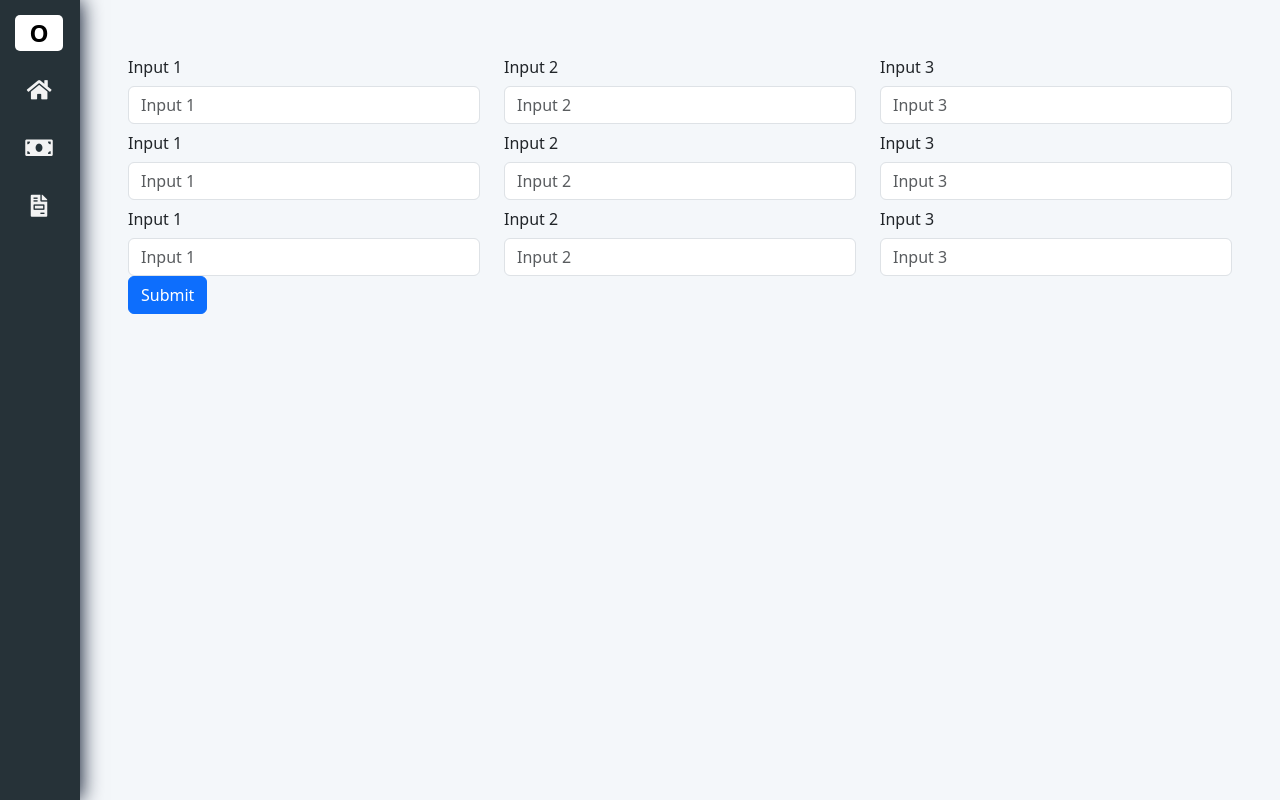
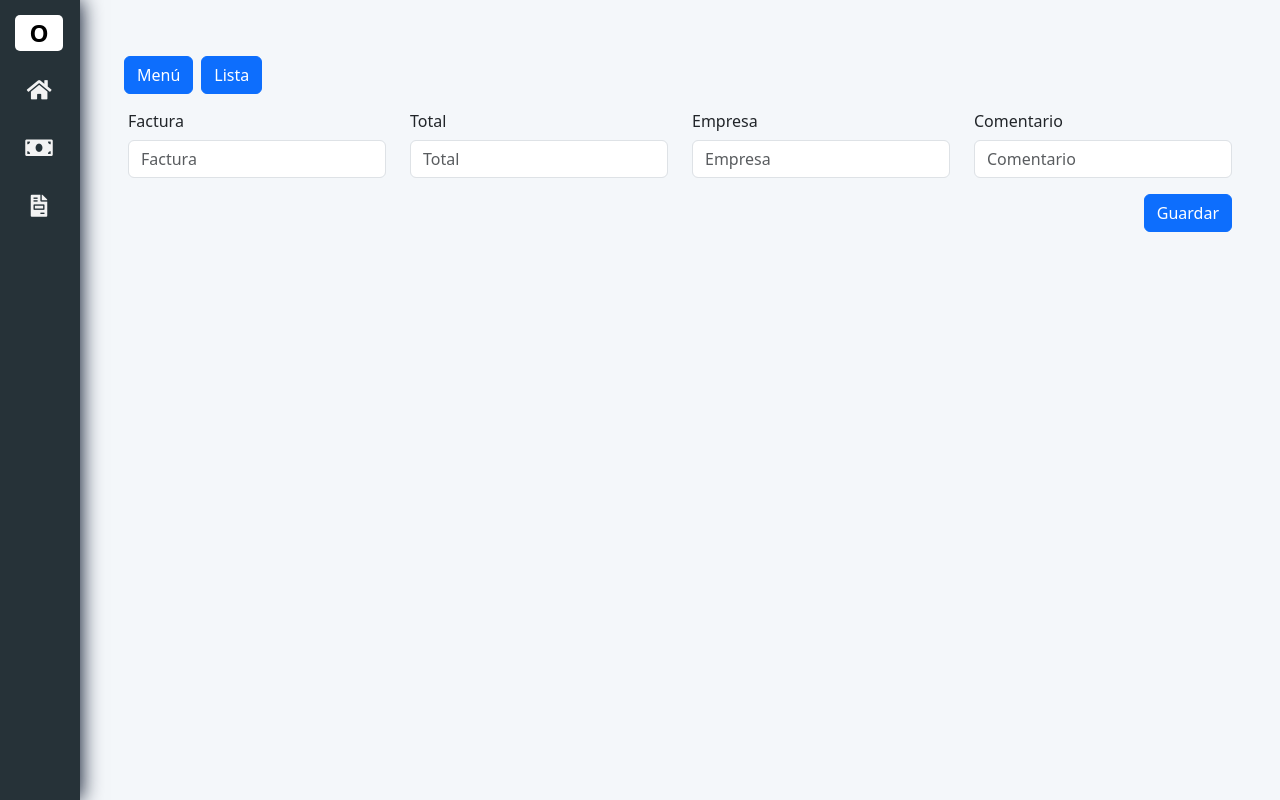
Before and after one commit to luiszelph/overpass-erp, an Angular app: page /nuevo-egresos in a window 1280 px wide. Built offline with nearby package versions, Linux system fonts and the light colour scheme.

Commit message:
Se modificaron los componentes egreso e ingreso

```diff
--- a/src/app/components/egresos/lista-egresos/lista-egresos.component.html
+++ b/src/app/components/egresos/lista-egresos/lista-egresos.component.html
@@ -1,3 +1,13 @@
+<div class="row">
+  <div class="col-md-2 p-2">
+    <button class="btn btn-primary me-2" type="button" [routerLink]="['/egresos']">
+      Menú
+    </button>
+    <button class="btn btn-primary me-2" type="button" [routerLink]="['/nuevo-egresos']">
+      Nuevo
+    </button>
+  </div>
+</div>
 <div class="p-2">
     <table class="table">
         <thead>
--- a/src/app/components/egresos/nuevo-egresos/nuevo-egresos.component.html
+++ b/src/app/components/egresos/nuevo-egresos/nuevo-egresos.component.html
@@ -1,45 +1,33 @@
+<div class="row">
+  <div class="col-md-2 p-2">
+    <button class="btn btn-primary me-2" type="button" [routerLink]="['/egresos']">
+      Menú
+    </button>
+    <button class="btn btn-primary me-2" type="button" [routerLink]="['/lista-egresos']">
+      Lista
+    </button>
+  </div>
+</div>
 <form>
   <div class="form-group row">
-      <div class="col-sm-4">
-        <label for="input1" class="col-sm-2 col-form-label">Input 1</label>
-        <input type="text" class="form-control" id="input1" placeholder="Input 1">
+    <div class="col-sm-3">
+      <label class="col-sm-2 col-form-label">Factura</label>
+      <input type="number" class="form-control" id="factura" placeholder="Factura" name="factura">
     </div>
-      <div class="col-sm-4">
-        <label for="input2" class="col-sm-2 col-form-label">Input 2</label>
-        <input type="text" class="form-control" id="input2" placeholder="Input 2">
+    <div class="col-sm-3">
+      <label class="col-sm-2 col-form-label">Total</label>
+      <input type="number" class="form-control" id="total" placeholder="Total" name="total">
     </div>
-      <div class="col-sm-4">
-        <label for="input3" class="col-sm-2 col-form-label">Input 3</label>
-        <input type="text" class="form-control" id="input3" placeholder="Input 3">
+    <div class="col-sm-3">
+      <label class="col-sm-2 col-form-label">Empresa</label>
+      <input type="text" class="form-control" id="empresa" placeholder="Empresa" name="Empresa">
+    </div>
+    <div class="col-sm-3">
+      <label class="col-sm-2 col-form-label">Comentario</label>
+      <input type="text" class="form-control" id="comentario" placeholder="Comentario" name="comentario">
     </div>
   </div>
-    <div class="form-group row">
-        <div class="col-sm-4">
-          <label for="input1" class="col-sm-2 col-form-label">Input 1</label>
-          <input type="text" class="form-control" id="input1" placeholder="Input 1">
+  <div class="d-flex justify-content-end mt-3">
+      <button type="submit" class="btn btn-primary">Guardar</button>
   </div>
-        <div class="col-sm-4">
-          <label for="input2" class="col-sm-2 col-form-label">Input 2</label>
-          <input type="text" class="form-control" id="input2" placeholder="Input 2">
-        </div>
-        <div class="col-sm-4">
-          <label for="input3" class="col-sm-2 col-form-label">Input 3</label>
-          <input type="text" class="form-control" id="input3" placeholder="Input 3">
-        </div>
-      </div>
-      <div class="form-group row">
-        <div class="col-sm-4">
-          <label for="input1" class="col-sm-2 col-form-label">Input 1</label>
-          <input type="text" class="form-control" id="input1" placeholder="Input 1">
-        </div>
-        <div class="col-sm-4">
-          <label for="input2" class="col-sm-2 col-form-label">Input 2</label>
-          <input type="text" class="form-control" id="input2" placeholder="Input 2">
-        </div>
-        <div class="col-sm-4">
-          <label for="input3" class="col-sm-2 col-form-label">Input 3</label>
-          <input type="text" class="form-control" id="input3" placeholder="Input 3">
-        </div>
-      </div>
-    <button type="submit" class="btn btn-primary">Submit</button>
 </form>
--- a/src/app/components/ingresos/lista-ingresos/lista-ingresos.component.html
+++ b/src/app/components/ingresos/lista-ingresos/lista-ingresos.component.html
@@ -1,10 +1,11 @@
-<div class="container d-flex justify-content-end">
-  <div class="row">
-    <div class="col-md-2 p-2">
-      <button class="btn btn-primary me-2" type="button" [routerLink]="['/ingresos']">
-        Regresar
-      </button>
-    </div>
+<div class="row">
+  <div class="col-md-2 p-2">
+    <button class="btn btn-primary me-2" type="button" [routerLink]="['/ingresos']">
+      Menú
+    </button>
+    <button class="btn btn-primary me-2" type="button" [routerLink]="['/nuevo-ingresos']">
+      Nuevo
+    </button>
   </div>
 </div>
 
@@ -13,7 +14,7 @@
   <thead>
     <tr>
       <th scope="col">Número</th>
-      <th scope="col">Factura</th>
+      <th scope="col">Ticket</th>
       <th scope="col">Total</th>
       <th scope="col">Empresa</th>
       <th scope="col">Comentario</th>
@@ -22,7 +23,12 @@
   <tbody>
     <tr *ngFor="let ingreso of ingresos">
       <td>{{ ingreso.id }}</td>
-      <td>{{ ingreso.ticket }}</td>
+      <td>
+        <a [routerLink]="['/ticket', ingreso.id]">
+          {{ ingreso.ticket }}
+        </a>
+      <!-- </td>
+      <td>{{ ingreso.ticket }}</td> -->
       <td>{{ ingreso.total }}</td>
       <td>{{ ingreso.cliente }}</td>
       <td>{{ ingreso.comentario }}</td>
--- a/src/app/components/ingresos/nuevo-ingreso/nuevo-ingreso.component.html
+++ b/src/app/components/ingresos/nuevo-ingreso/nuevo-ingreso.component.html
@@ -1,26 +1,29 @@
 <div class="row">
   <div class="col-md-2 p-2">
     <button class="btn btn-primary me-2" type="button" [routerLink]="['/ingresos']">
-      Regresar
+      Menú
+    </button>
+    <button class="btn btn-primary me-2" type="button" [routerLink]="['/lista-ingresos']">
+      Lista
     </button>
   </div>
 </div>
 <form>
   <div class="form-group row">
     <div class="col-sm-3">
-      <label class="col-sm-2 col-form-label">Ticket</label>
-      <input type="number" class="form-control" id="Ticket" placeholder="Ticket" name="ticket">
+      <label for="ticket" class="col-sm-2 col-form-label">Ticket</label>
+      <input type="text" class="form-control" id="ticket" placeholder="Ticket" name="ticket" ngModel>
     </div>
     <div class="col-sm-3">
-      <label class="col-sm-2 col-form-label">Total</label>
+      <label for="total" class="col-sm-2 col-form-label">Total</label>
       <input type="number" class="form-control" id="total" placeholder="Total" name="total">
     </div>
     <div class="col-sm-3">
-      <label class="col-sm-2 col-form-label">Cliente</label>
+      <label for="cliente" class="col-sm-2 col-form-label">Cliente</label>
       <input type="text" class="form-control" id="cliente" placeholder="Cliente" name="cliente">
     </div>
     <div class="col-sm-3">
-      <label class="col-sm-2 col-form-label">Comentario</label>
+      <label for="comentario" class="col-sm-2 col-form-label">Comentario</label>
       <input type="text" class="form-control" id="comentario" placeholder="Comentario" name="comentario">
     </div>
   </div>
```
Lines whose indentation alone changed are shown as unchanged.
